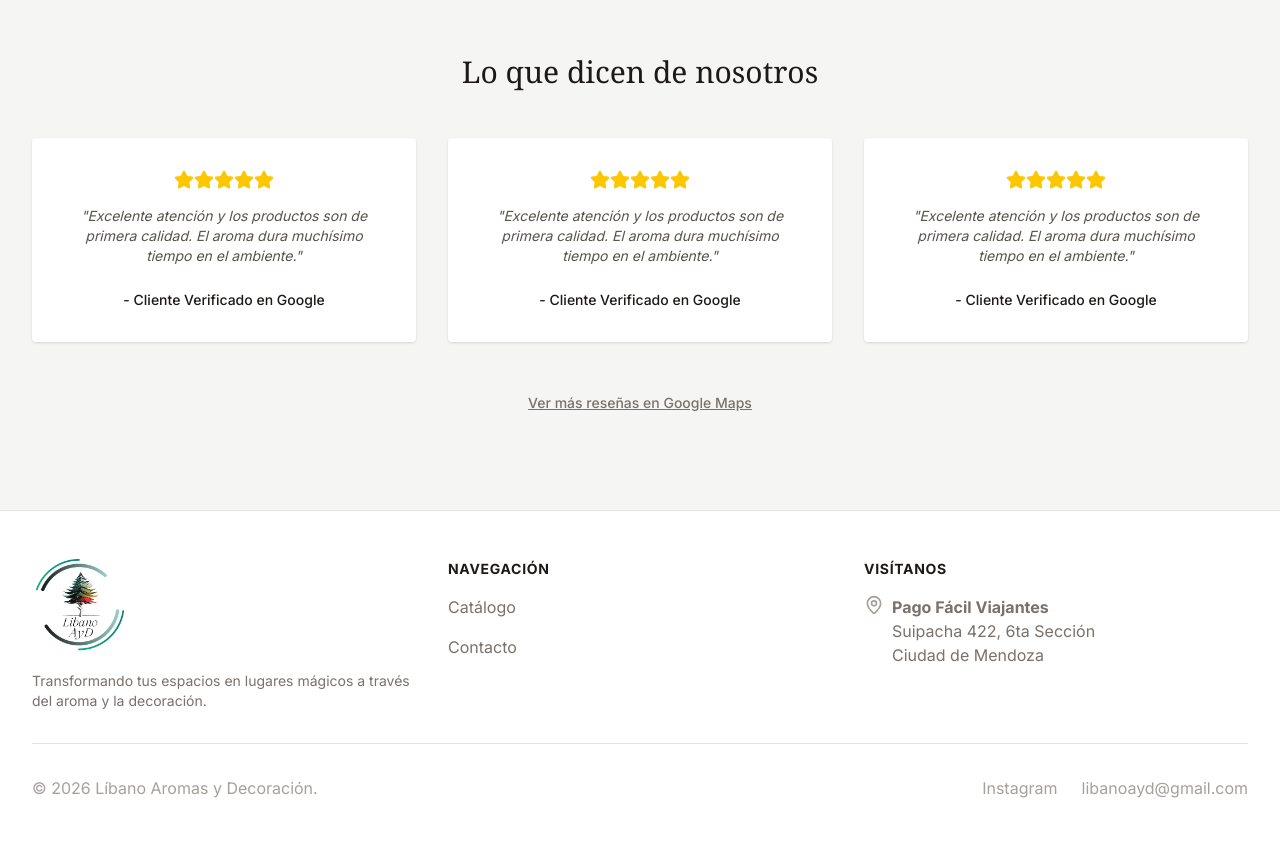
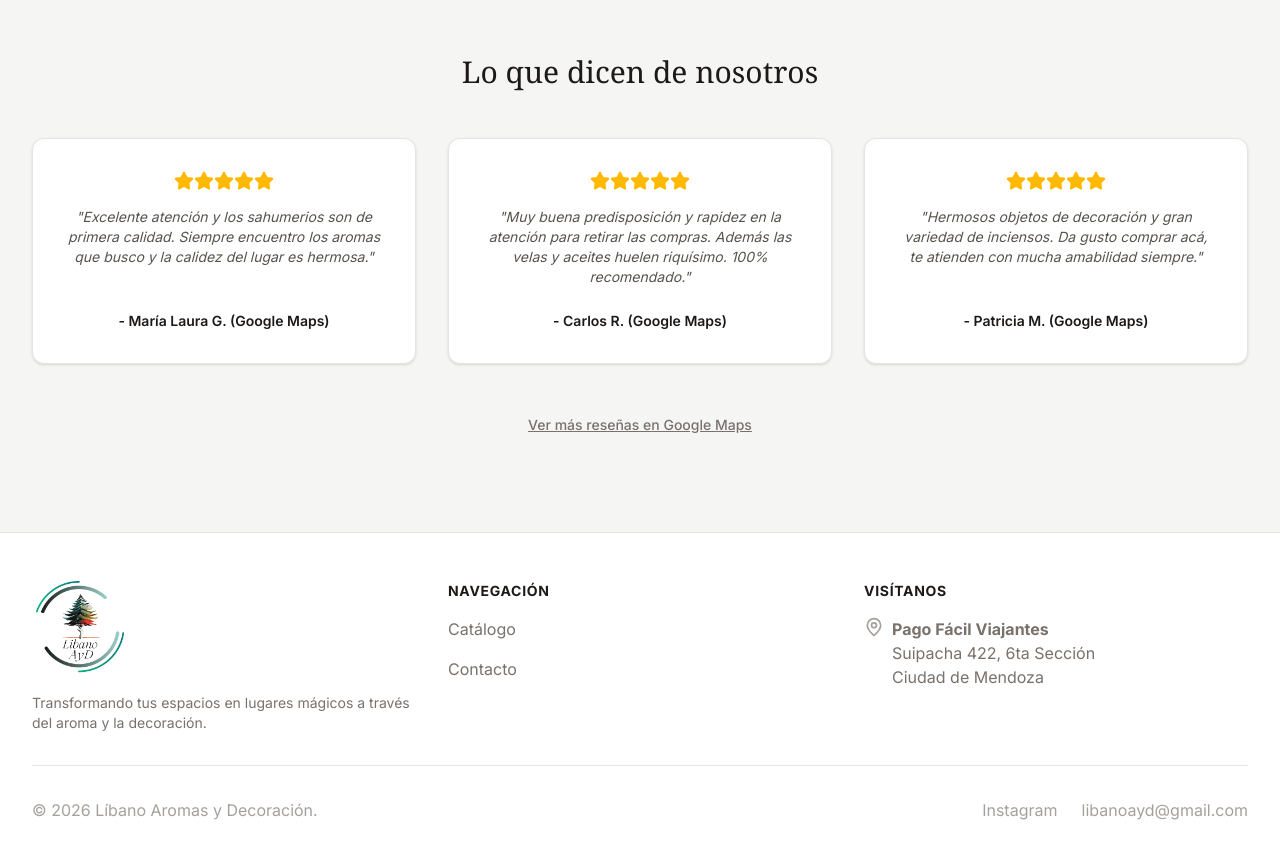
Before and after one commit to libanoayd/Tienda, a Next.js app: page / in a window 1280 px wide. Shown: the part 1420-2278 px from the top of the page. Built offline with nearby package versions, Linux system fonts and the light colour scheme; no server answers.

Commit message:
Resenas variadas y autenticas de clientes de Google Maps

```diff
--- a/src/app/page.tsx
+++ b/src/app/page.tsx
@@ -69,16 +69,31 @@ export default function Home() {
         <div className="max-w-7xl mx-auto px-4 sm:px-6 lg:px-8 text-center">
           <h2 className="text-3xl font-serif text-stone-900 mb-12">Lo que dicen de nosotros</h2>
           <div className="grid grid-cols-1 md:grid-cols-3 gap-8">
-            {/* Reviews mockeadas basadas en Google Maps */}
-            {[1, 2, 3].map((i) => (
-              <div key={i} className="bg-white p-8 rounded shadow-sm flex flex-col items-center">
-                <div className="flex text-yellow-400 mb-4">
-                  {[...Array(5)].map((_, j) => <Star key={j} className="h-5 w-5 fill-current" />)}
+            {[
+              {
+                text: "Excelente atención y los sahumerios son de primera calidad. Siempre encuentro los aromas que busco y la calidez del lugar es hermosa.",
+                author: "María Laura G.",
+                stars: 5,
+              },
+              {
+                text: "Muy buena predisposición y rapidez en la atención para retirar las compras. Además las velas y aceites huelen riquísimo. 100% recomendado.",
+                author: "Carlos R.",
+                stars: 5,
+              },
+              {
+                text: "Hermosos objetos de decoración y gran variedad de inciensos. Da gusto comprar acá, te atienden con mucha amabilidad siempre.",
+                author: "Patricia M.",
+                stars: 5,
+              },
+            ].map((review, i) => (
+              <div key={i} className="bg-white p-8 rounded-xl shadow-sm flex flex-col items-center border border-stone-200">
+                <div className="flex text-amber-400 mb-4">
+                  {[...Array(review.stars)].map((_, j) => <Star key={j} className="h-5 w-5 fill-current" />)}
                 </div>
                 <p className="text-stone-600 italic mb-6 text-sm flex-grow">
-                  "Excelente atención y los productos son de primera calidad. El aroma dura muchísimo tiempo en el ambiente."
+                  "{review.text}"
                 </p>
-                <span className="font-medium text-stone-900 text-sm">- Cliente Verificado en Google</span>
+                <span className="font-semibold text-stone-900 text-sm">- {review.author} (Google Maps)</span>
               </div>
             ))}
           </div>
```
